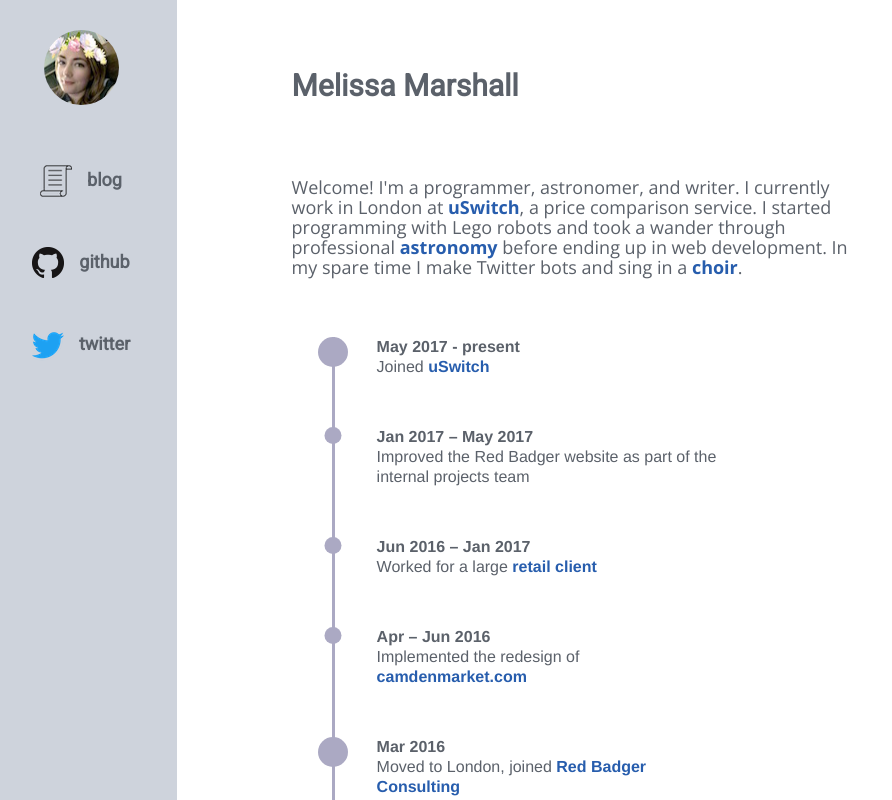
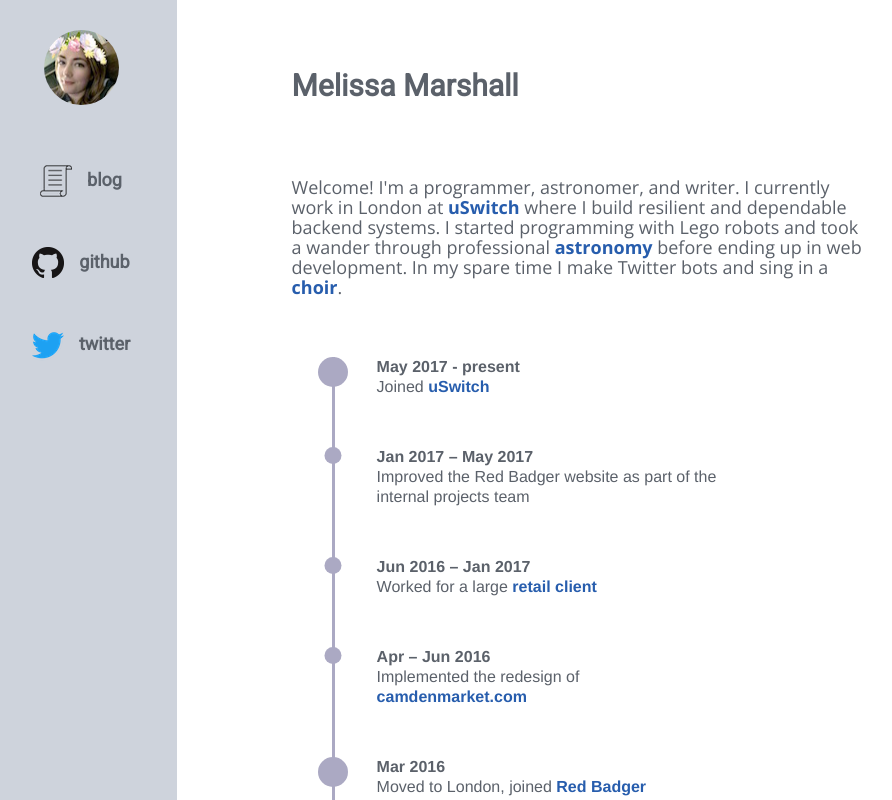
Before and after one commit to mveritym/super-duper-guacamole, a Vue app: page / in a window 1280 px wide. Shown: the top 800 px of the page, without its empty margins (15-907 px from the left). Built offline with nearby package versions, Linux system fonts and the light colour scheme.

Commit message:
Fixing link (and forcing update)

```diff
--- a/src/components/Main.vue
+++ b/src/components/Main.vue
@@ -5,9 +5,9 @@
     <div class="content">
       <h2>Melissa Marshall</h2>
       <p>
-        Welcome! I'm a programmer, astronomer, and writer. I currently work in London at
-        <a href="https://labs.uswitch.com/">uSwitch</a>, a price comparison service.
-        I started programming with Lego robots and took a wander through professional
+        Welcome! I'm a programmer, astronomer, and writer. I currently work in London
+        at <a href="https://labs.uswitch.com/">uSwitch</a> where I build resilient and dependable backend
+        systems. I started programming with Lego robots and took a wander through professional
         <a href="https://arxiv.org/find/astro-ph/1/au:+Marshall_M_V/0/1/0/all/0/1">astronomy</a>
         before ending up in web development. In my spare time I make Twitter bots and sing in
         a <a href="http://www.goldsmithschoral.org.uk/">choir</a>.
```
